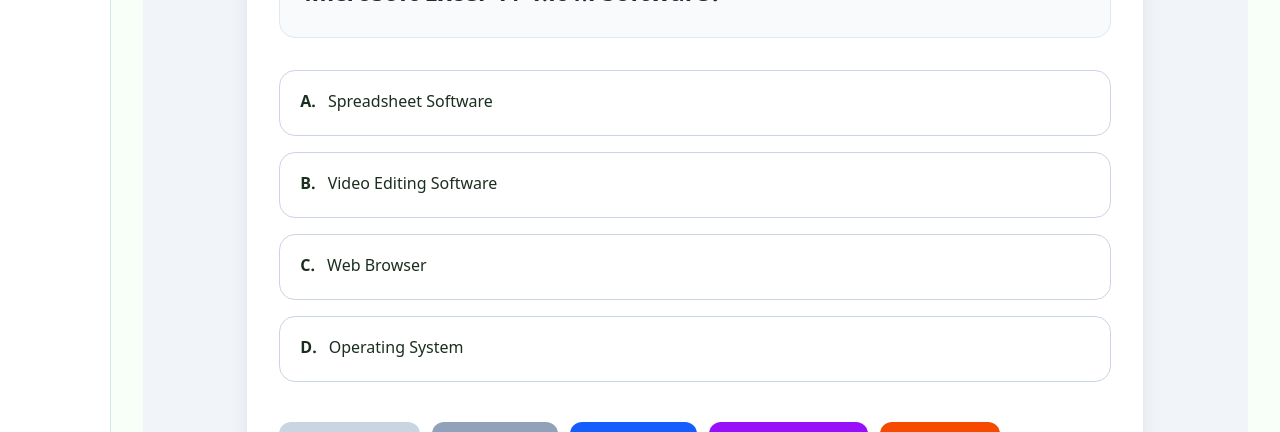
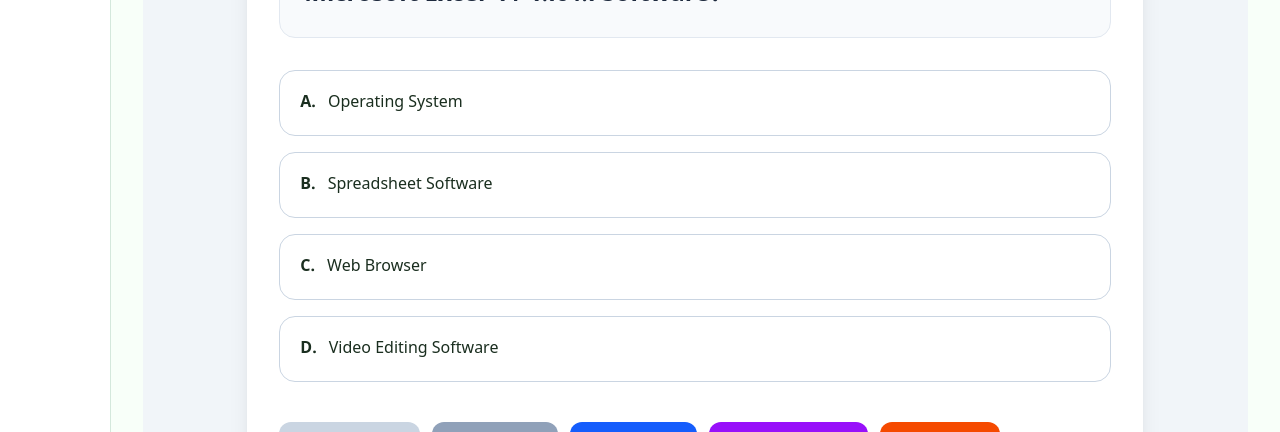
Before and after one commit to ZAKIRHOSEN/excel-shikhi, a React (Vite) app: page /quiz/1 in a window 1280 px wide. Shown: the part 343-775 px from the top of the page. Built offline with nearby package versions, Linux system fonts and the light colour scheme.

Commit message:
fix: randomize quiz answer options

```diff
--- a/src/pages/Quiz.tsx
+++ b/src/pages/Quiz.tsx
@@ -127,6 +127,17 @@ export default function Quiz() {
   const question = questions[currentQuestion];
 
   const selectedAnswer = answers[currentQuestion];
+
+  // প্রতিটি প্রশ্নের options random order-এ দেখায়, কিন্তু correct answer mapping সংরক্ষণ করে
+  const optionOrder = useMemo(() => {
+    const total = question.options.length;
+    const order = Array.from({ length: total }, (_, i) => i);
+    for (let i = total - 1; i > 0; i--) {
+      const j = Math.floor(Math.random() * (i + 1));
+      [order[i], order[j]] = [order[j], order[i]];
+    }
+    return order; // order[displayPos] = original option index
+  }, [lesson?.id, currentQuestion, questions.length, question.options.length]);
 
   const calculateScore = () => {
     return questions.reduce((total, question, index) => {
@@ -320,25 +331,30 @@ export default function Quiz() {
 
           <div className="space-y-4">
 
-            {question.options.map((option, index) => (
+                        {optionOrder.map((originalIndex, displayPos) => {
+              const option = question.options[originalIndex];
+              const isSelected = selectedAnswer === originalIndex;
+              return (
 
               <button
-                key={index}
-                onClick={() => handleSelectAnswer(index)}
+                key={displayPos}
+                onClick={() => handleSelectAnswer(originalIndex)}
                 className={`w-full rounded-2xl border p-5 break-words text-left font-medium transition-all ${
-                  selectedAnswer === index
+                  isSelected
                     ? "border-green-600 bg-green-100 shadow-md"
                     : "border-slate-300 bg-white hover:border-green-500 hover:bg-green-50"
                 }`}
               >
+
                 <span className="mr-3 font-bold">
-                  {String.fromCharCode(65 + index)}.
+                  {String.fromCharCode(65 + displayPos)}.
                 </span>
 
                 {option}
+
               </button>
-
-            ))}
+              );
+            })}
 
           </div>
 
```
